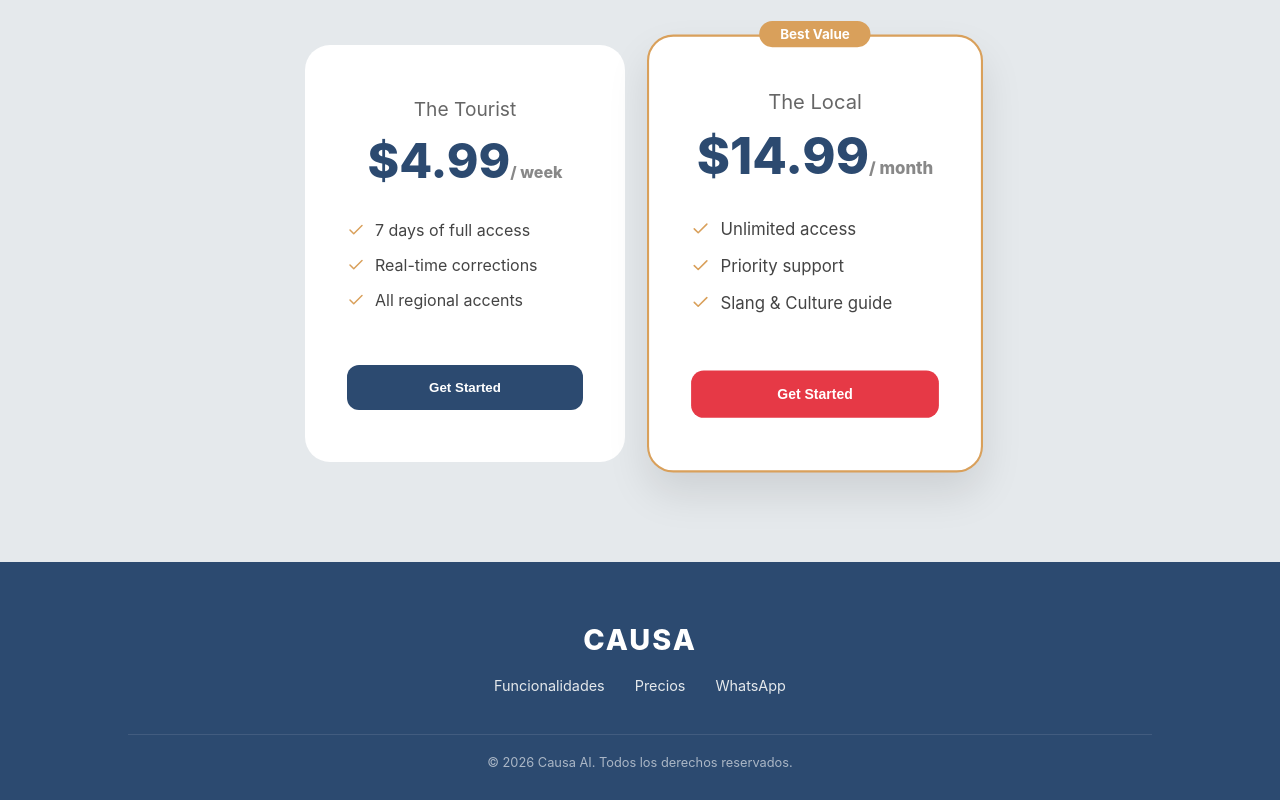
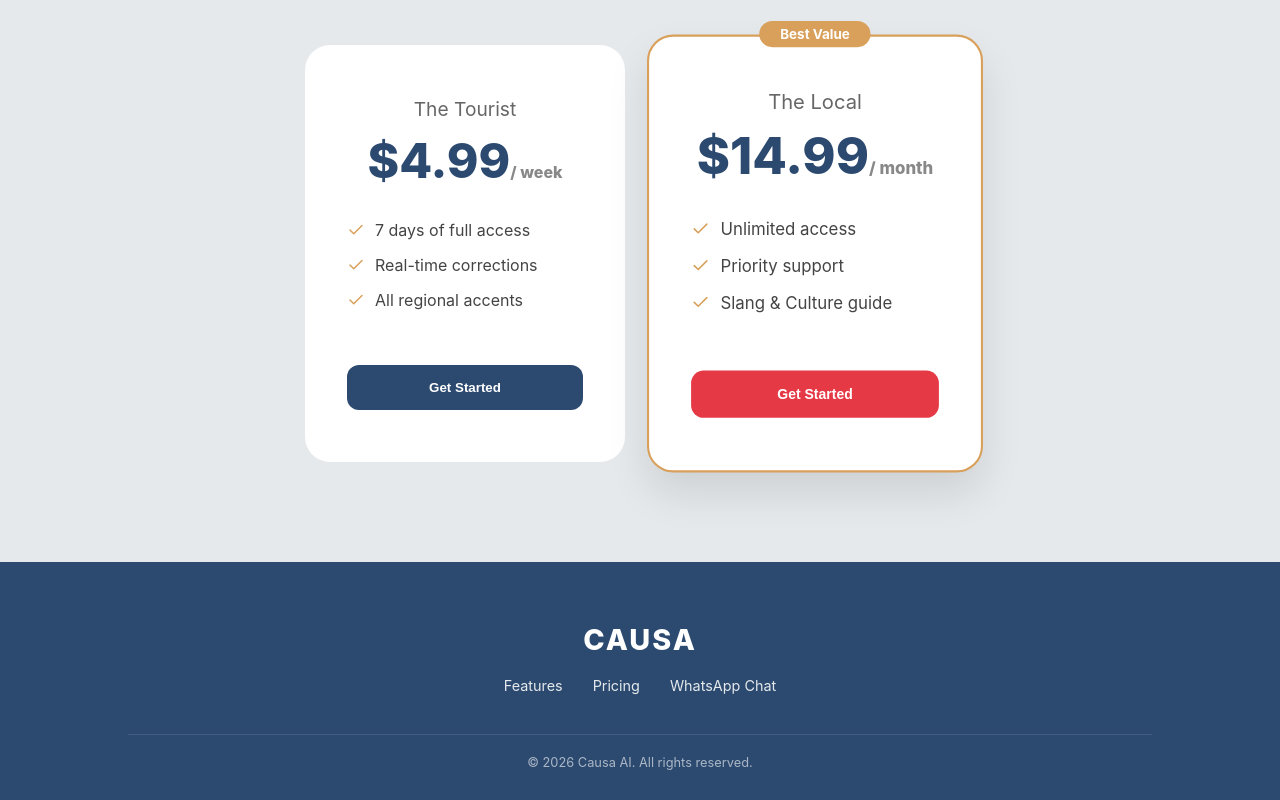
Before and after one commit to ivangonzalez224/causa-landing, a React (Vite) app: page / in a window 1280 px wide. Shown: the part 1511-2311 px from the top of the page. Built offline with nearby package versions, Linux system fonts and the light colour scheme.

Commit message:
feat: translate Footer links and copyright text

```diff
--- a/src/components/Footer/Footer.tsx
+++ b/src/components/Footer/Footer.tsx
@@ -1,18 +1,24 @@
+import { useTranslation } from 'react-i18next';
 import styles from './Footer.module.css';
 
 const Footer = () => {
+  const { t } = useTranslation();
+
   return (
     <footer className={styles.footer}>
       <div className={styles.content}>
         <div className={styles.logo}>CAUSA</div>
         <nav className={styles.links}>
-          <a href="#features">Funcionalidades</a>
-          <a href="#pricing">Precios</a>
-          <a href="#">WhatsApp</a>
+          {/* 3. Reemplazar textos estáticos por t('...') */}
+          <a href="#features">{t('footer.features')}</a>
+          <a href="#pricing">{t('footer.pricing')}</a>
+          <a href="https://wa.me/TU_NUMERO" target="_blank" rel="noopener noreferrer">
+            {t('footer.whatsapp')}
+          </a>
         </nav>
       </div>
       <div className={styles.copy}>
-        © {new Date().getFullYear()} Causa AI. Todos los derechos reservados.
+        © {new Date().getFullYear()} Causa AI. {t('footer.rights')}
       </div>
     </footer>
   );
--- a/src/locales/de.json
+++ b/src/locales/de.json
@@ -33,5 +33,11 @@
       "tag": "Bester Deal"
     },
     "cta": "Jetzt starten"
+  },
+  "footer": {
+    "features": "Funktionen",
+    "pricing": "Preise",
+    "whatsapp": "WhatsApp-Chat",
+    "rights": "Alle Rechte vorbehalten."
   }
 }
--- a/src/locales/en.json
+++ b/src/locales/en.json
@@ -33,5 +33,11 @@
       "tag": "Best Value"
     },
     "cta": "Get Started"
+  },
+  "footer": {
+    "features": "Features",
+    "pricing": "Pricing",
+    "whatsapp": "WhatsApp Chat",
+    "rights": "All rights reserved."
   }
 }
--- a/src/locales/fr.json
+++ b/src/locales/fr.json
@@ -33,5 +33,11 @@
       "tag": "Le meilleur choix"
     },
     "cta": "C'est parti"
+  },
+  "footer": {
+    "features": "Fonctionnalités",
+    "pricing": "Tarifs",
+    "whatsapp": "Chat WhatsApp",
+    "rights": "Tous droits réservés."
   }
 }
--- a/src/locales/pt.json
+++ b/src/locales/pt.json
@@ -33,5 +33,11 @@
       "tag": "Melhor Custo-Benefício"
     },
     "cta": "Começar Agora"
+  },
+  "footer": {
+    "features": "Funcionalidades",
+    "pricing": "Preços",
+    "whatsapp": "Chat do WhatsApp",
+    "rights": "Todos os direitos reservados."
   }
 }
```
